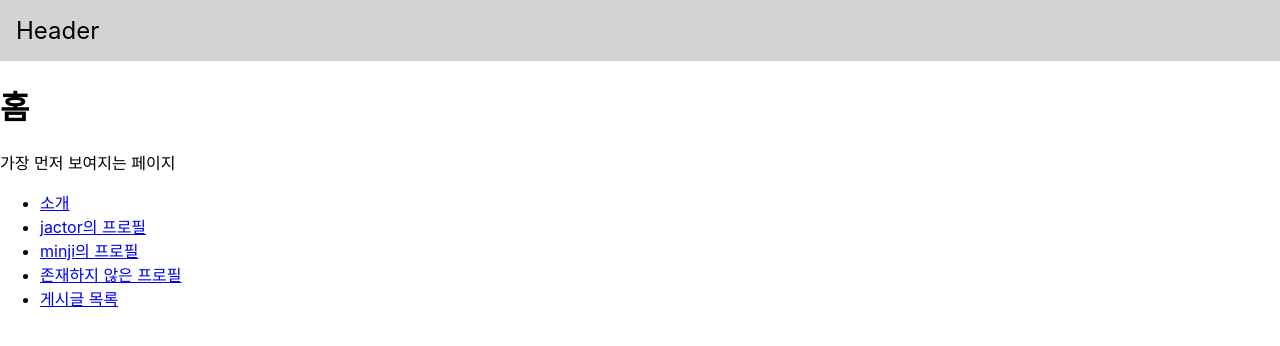
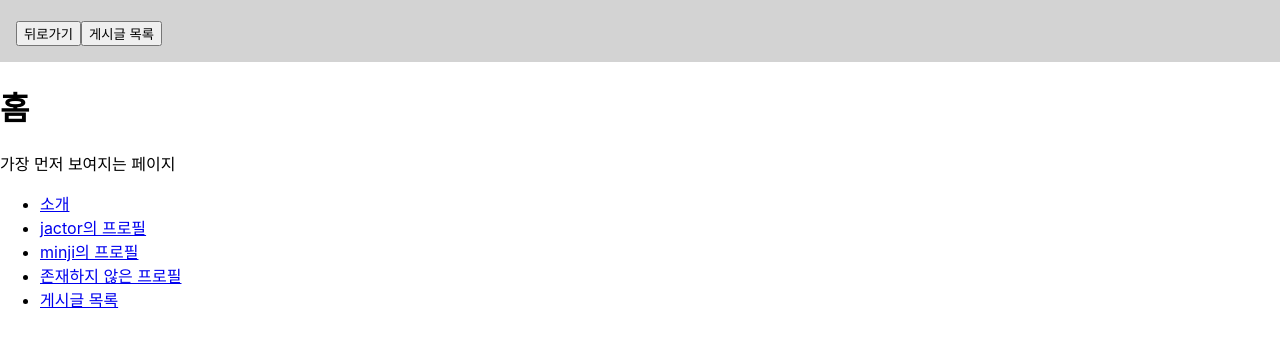
Before and after one commit to DongwookJeong/react-router, a React (Create React App) app in the folder router-tutorial/: page / in a window 1280 px wide. Shown: the top 346 px of the page. Built offline with nearby package versions, Linux system fonts and the light colour scheme.

Commit message:
useNavigate link 컴포넌트 말고 다른 페이지로 이동해야 할 때, + replace

```diff
--- a/router-tutorial/src/pages/Layout.js
+++ b/router-tutorial/src/pages/Layout.js
@@ -1,10 +1,22 @@
-import { Outlet } from "react-router-dom";
+import { Outlet, useNavigate} from "react-router-dom";
 
 const Layout = () => {
+    const navigate = useNavigate();
+
+    const goBack = () => {
+        // ! 이전 페이지로 이동
+        navigate(-1)
+    }
+
+    const goArticles = () => {
+        // ! articles 경로로 이동
+        navigate('/articles', {replace: true})
+    }
     return (
         <div>
             <header style={{background: 'lightgray', padding: 16, fontSize: 24}}>
-                Header
+                <button onClick={goBack}>뒤로가기</button>
+                <button onClick={goArticles}>게시글 목록</button>
             </header>
             <main>
                 <Outlet/>
```
